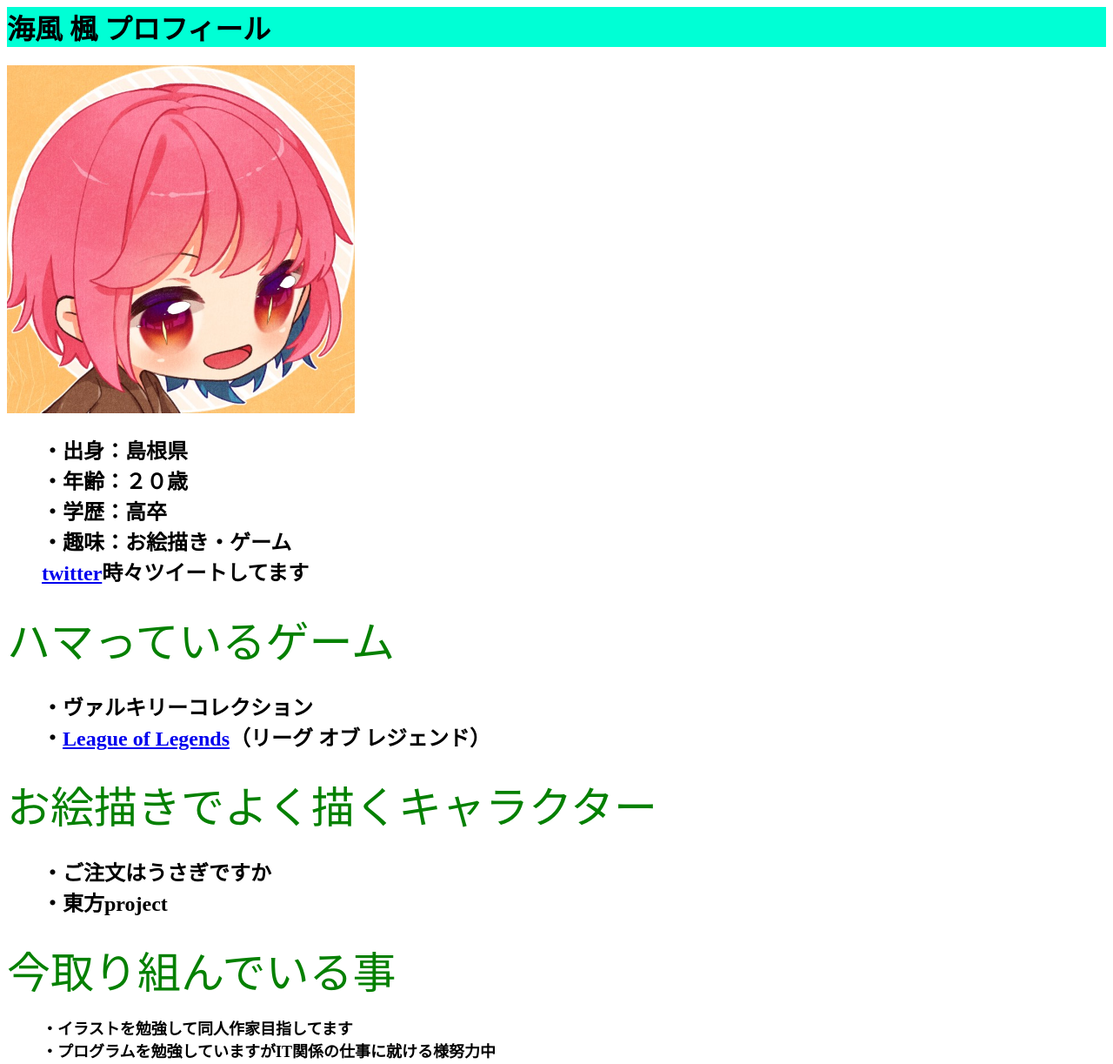
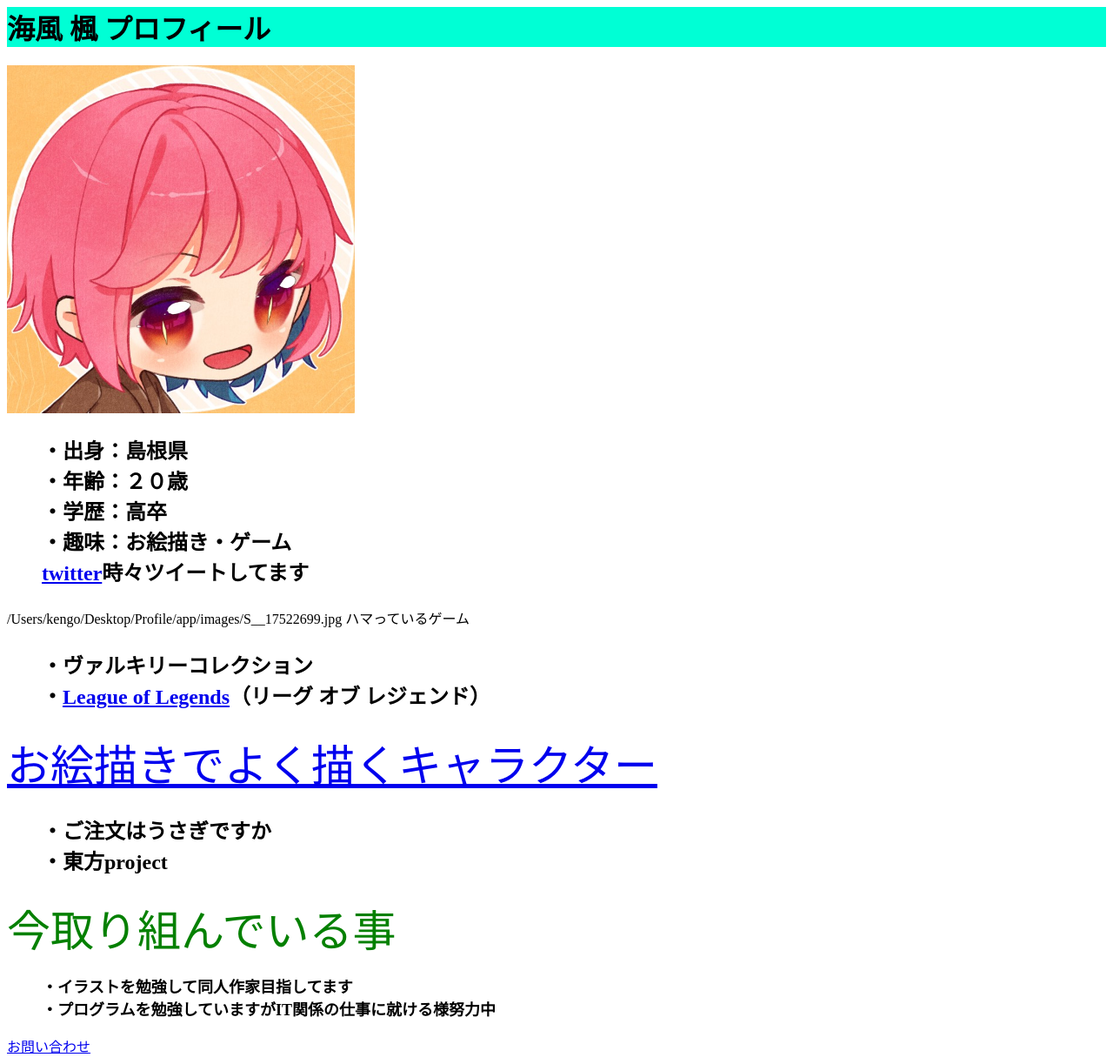
Before and after one commit to umikazekaede/profile, a plain HTML site: page index.html in a window 1280 px wide. Shown: the top 1223 px of the page at 87% size. Drawn offline with Linux system fonts and the light colour scheme.

Commit message:
画面遷移　イラスト貼り付けて

```diff
--- a/index.html
+++ b/index.html
@@ -17,7 +17,7 @@
             <li><a href="https://twitter.com/SA_MA_0217">twitter</a>時々ツイートしてます</li>
         </ul>
     </h2>
-    <div class="logo1">
+    /Users/kengo/Desktop/Profile/app/images/S__17522699.jpg
         ハマっているゲーム
     </div>
     <h2>
@@ -27,7 +27,7 @@
         <il/>
     </h2>
     <div class="logo1">
-        お絵描きでよく描くキャラクター
+        <a href="illusration.html">お絵描きでよく描くキャラクター</a>
     </div>
     <h2>
         <ul>
```
Also changed, not shown: 1 other file.
